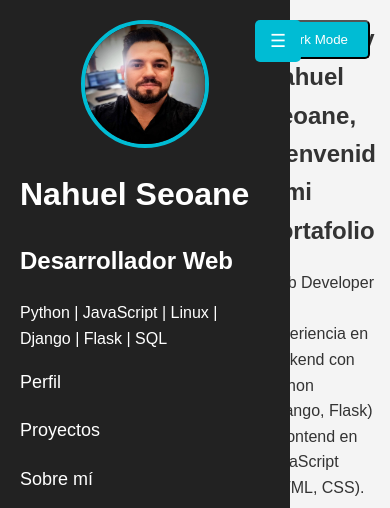
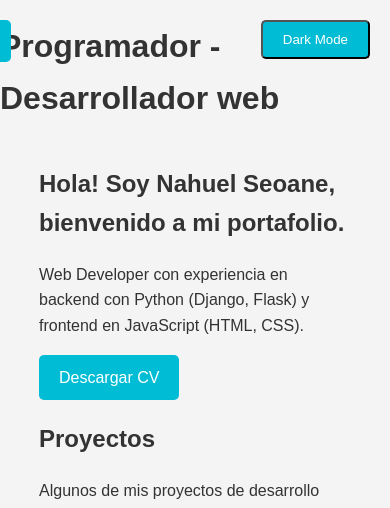
Before and after one commit to Nahuelseoane/nahuelseoane.github.io, a plain HTML site: page index.html in a window 390 px wide. Shown: the top 508 px of the page. Drawn offline with nearby package versions, Linux system fonts and the light colour scheme.

Commit message:
Responsive design for small screens

```diff
--- a/assets/css/main.css
+++ b/assets/css/main.css
@@ -204,3 +204,29 @@ form input[type="submit"]:hover {
     width: 100%;
     margin-top: auto;
 }
+
+@media screen and (max-width:768px) {
+    #sidebar {
+        transform: translateX(-100%);
+        position: fixed;
+        z-index: 1000;
+    }
+
+    #sidebar.hidden {
+        transform: translateX(-100%);
+    }
+
+
+    #main,
+    #header,
+    #footer {
+        margin-left: 0 !important;
+        width: 100% !important;
+    }
+
+    #toogle-sidebar {
+        left: 10px;
+        top: 10px;
+        z-index: 1100;
+    }
+}
--- a/index.html
+++ b/index.html
@@ -2,7 +2,8 @@
 <html>
 
 <head>
-    <title>Nahuel Seoane - Desarrollador Web</title>
+    <title>Nahuel Seoane</title>
+    <h1>Programador - Desarrollador web</h1>
     <meta charset="utf-8" />
     <meta name="viewport" content="width=device-width, initial-scale=1, user-scalable=no" />
     <link rel="stylesheet" href="assets/css/main.css" />
```
